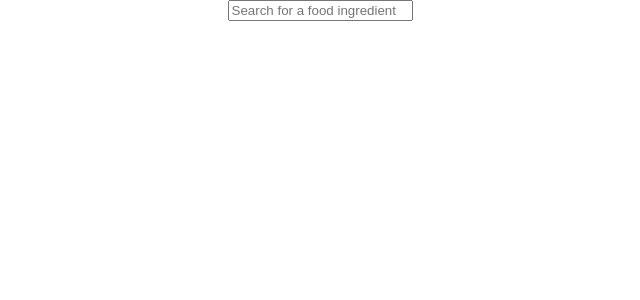
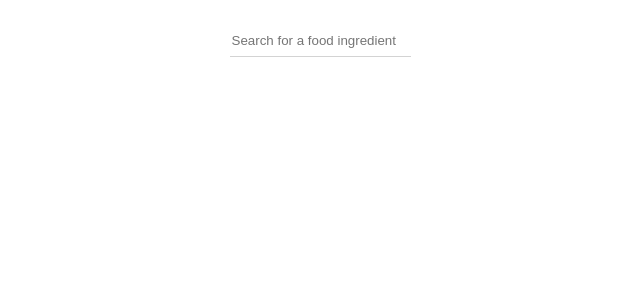
Before and after one commit to daria-marczak/recipe-app, a React (Create React App) app: page / in a window 1280 px wide. Shown: the top 300 px of the page, without its empty margins (320-960 px from the left). Built offline with nearby package versions, Linux system fonts and the light colour scheme.

Commit message:
Added styles

```diff
--- a/src/containers/SearchBar.js
+++ b/src/containers/SearchBar.js
@@ -2,6 +2,8 @@ import React, { Component } from "react";
 import { connect } from "react-redux";
 import { bindActionCreators } from "redux";
 import { fetchQuery } from "../actions/index";
+
+import "../styles/SearchBar.css";
 
 class SearchBar extends Component {
   constructor(props) {
@@ -22,8 +24,10 @@ class SearchBar extends Component {
 
   onFormSubmit(event) {
     event.preventDefault();
-    console.log(event)
     this.props.fetchQuery(this.state.term);
+    this.setState({
+      term: ""
+    });
   }
 
   render() {
--- /dev/null
+++ b/src/styles/SearchBar.css
@@ -0,0 +1,6 @@
+form input {
+  border: none;
+  margin-top: 2rem;
+  border-bottom: 1px solid lightgrey;
+  padding-bottom: 0.5rem;
+}
```
